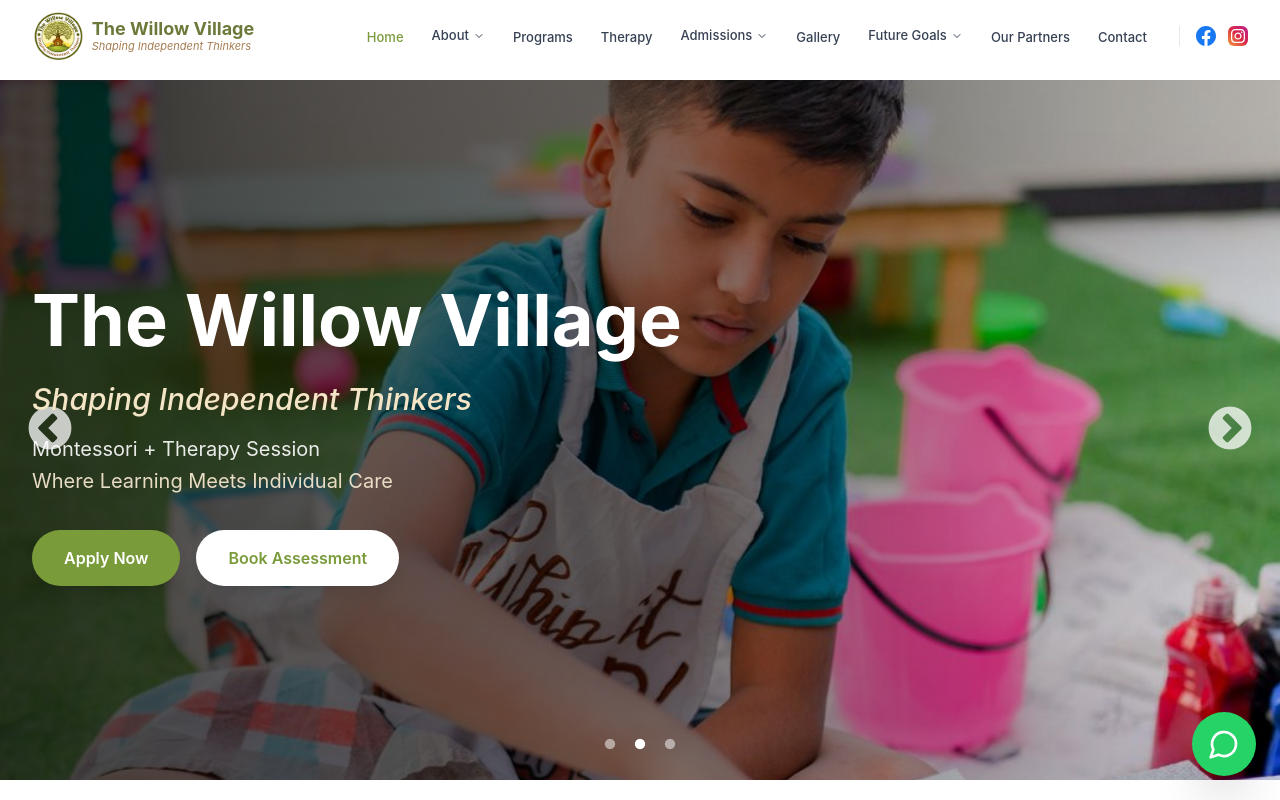
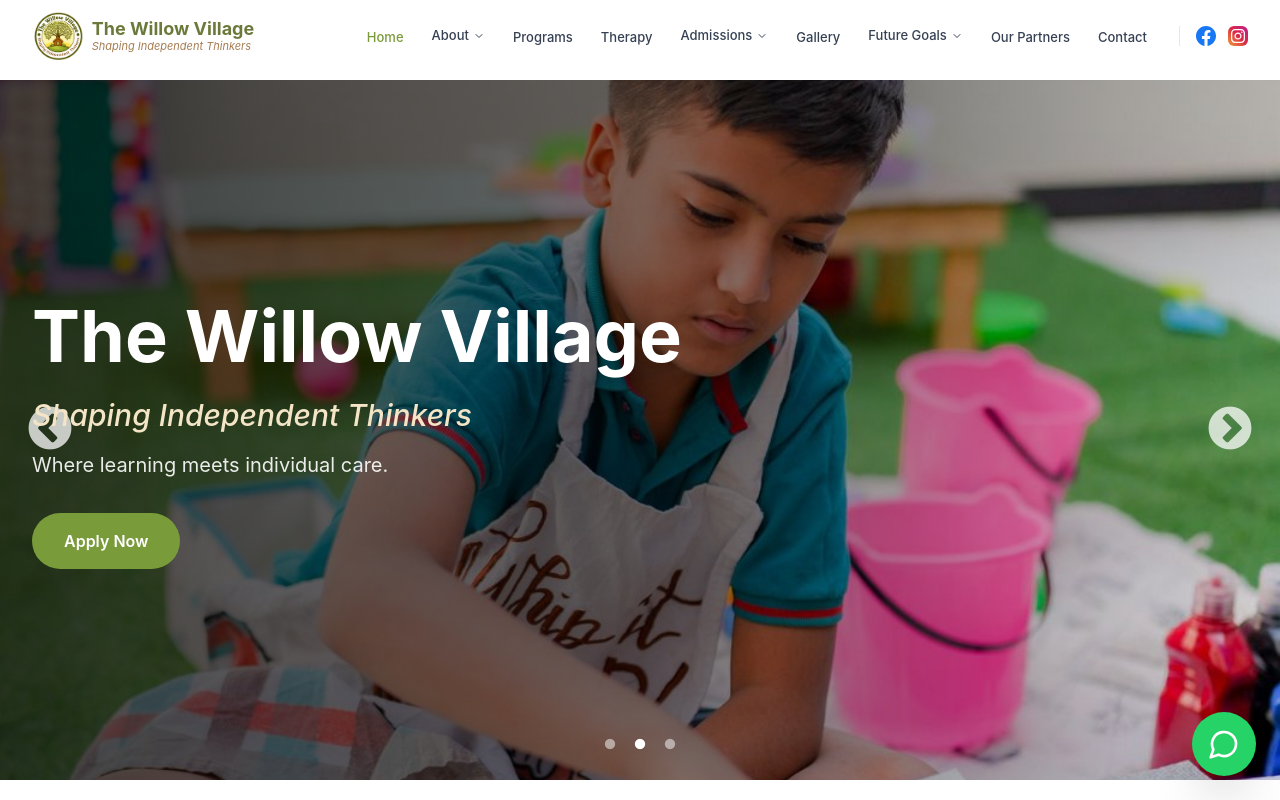
Before and after one commit to thewillowvillage/the-willow-village, a React (Vite) app: page / in a window 1280 px wide. Shown: the top 800 px of the page. Built offline with nearby package versions, Linux system fonts and the light colour scheme.

Commit message:
Update MOU hero banner

```diff
--- a/src/app/components/HomePage.tsx
+++ b/src/app/components/HomePage.tsx
@@ -5,7 +5,7 @@
 
 export default function HomePage() {
   const heroImages = [
-    'https://images.unsplash.com/photo-1763310225537-f7161d5c93e9?crop=entropy&cs=tinysrgb&fit=max&fm=jpg&ixid=M3w3Nzg4Nzd8MHwxfHNlYXJjaHwxfHxtb250ZXNzb3JpJTIwY2hpbGRyZW4lMjBsZWFybmluZyUyMGNsYXNzcm9vbXxlbnwxfHx8fDE3NzE2NzI2MTJ8MA&ixlib=rb-4.1.0&q=80&w=1080',
+    '/images/mou-signing.jpg',
     'https://images.unsplash.com/photo-1758598737882-4d6d61886bde?crop=entropy&cs=tinysrgb&fit=max&fm=jpg&ixid=M3w3Nzg4Nzd8MHwxfHNlYXJjaHwxfHxjaGlsZHJlbiUyMHN0dWR5aW5nJTIwdG9nZXRoZXIlMjBoYXBweXxlbnwxfHx8fDE3NzE1NzY1NDJ8MA&ixlib=rb-4.1.0&q=80&w=1080',
     'https://images.unsplash.com/photo-1661264052465-91de8e0d0449?crop=entropy&cs=tinysrgb&fit=max&fm=jpg&ixid=M3w3Nzg4Nzd8MHwxfHNlYXJjaHwxfHxzcGVjaWFsJTIwbmVlZHMlMjBjaGlsZHJlbiUyMGVkdWNhdGlvbiUyMHN1cHBvcnR8ZW58MXx8fHwxNzcxNjc0MDQwfDA&ixlib=rb-4.1.0&q=80&w=1080',
     'https://images.unsplash.com/photo-1553031883-6eb16f86ac62?crop=entropy&cs=tinysrgb&fit=max&fm=jpg&ixid=M3w3Nzg4Nzd8MHwxfHNlYXJjaHwxfHxraWRzJTIwcGxheWluZyUyMGVkdWNhdGlvbmFsJTIwdG95c3xlbnwxfHx8fDE3NzE1OTQ0ODh8MA&ixlib=rb-4.1.0&q=80&w=1080',
--- a/src/app/pages/Home.tsx
+++ b/src/app/pages/Home.tsx
@@ -1,13 +1,36 @@
 import { motion } from "motion/react";
 import { Link } from "react-router";
 import Slider from "react-slick";
+import { useState } from "react";
 import { Heart, Users, Award, Sparkles, BookOpen, Brain, HandHeart, School, Ribbon, GraduationCap, BriefcaseBusiness, BadgeCheck } from "lucide-react";
 import "slick-carousel/slick/slick.css";
 import "slick-carousel/slick/slick-theme.css";
-const heroImages = [
-  "banner1.jpeg",
-  "banner2.jpeg",
-  "banner3.jpeg",
+const heroSlides = [
+  {
+    image: "/mou-signing.jpg",
+    title: "MOU Signed with Sohail University",
+    subtitle: "Building Partnerships for Better Education",
+    description:
+      "The Willow Village and Sohail University are working together to support inclusive education and child development.",
+    primaryButton: "Partner With Us",
+    primaryLink: "/contact",
+  },
+  {
+    image: "banner2.jpeg",
+    title: "The Willow Village",
+    subtitle: "Shaping Independent Thinkers",
+    description: "Where learning meets individual care.",
+    primaryButton: "Apply Now",
+    primaryLink: "/admissions",
+  },
+  {
+    image: "banner3.jpeg",
+    title: "Montessori Education",
+    subtitle: "Learning Through Care and Support",
+    description: "Discover our programs and services.",
+    primaryButton: "Apply Now",
+    primaryLink: "/admissions",
+  },
 ];
 // Add these to your image array or a new one
 const drawerImages = [
@@ -153,6 +176,8 @@
 ];
 
 export function Home() {
+  const [activeSlide, setActiveSlide] = useState(0);
+
   const sliderSettings = {
     dots: true,
     infinite: true,
@@ -163,23 +188,30 @@
     autoplaySpeed: 4000,
     fade: true,
     pauseOnHover: false,
+    beforeChange: (_current: number, next: number) => {
+      setActiveSlide(next);
+    },
   };
+
+  const currentSlide = heroSlides[activeSlide];
+
   return (
     <div className="pt-16">
     <div className="pt-4">
       {/* Hero Section with Slider */}
       <section className="relative h-[600px] md:h-[700px] overflow-hidden">
         <Slider {...sliderSettings} className="h-full">
-          {heroImages.map((image, index) => (
-            <div key={index} className="relative h-[600px] md:h-[700px]">
-              <div
-                className="absolute inset-0 bg-cover bg-center"
-                style={{ backgroundImage: `url(${image})` }}
-              >
-                <div className="absolute inset-0 bg-gradient-to-r from-black/70 via-black/50 to-transparent"></div>
-              </div>
-            </div>
-          ))}
+          {heroSlides.map((slide, index) => (
+  <div key={index} className="relative h-[500px] sm:h-[600px] md:h-[700px]">
+    <img
+      src={slide.image}
+      alt={slide.title}
+      className="absolute inset-0 w-full h-full object-cover object-center"
+    />
+
+    <div className="absolute inset-0 bg-gradient-to-r from-black/70 via-black/50 to-transparent" />
+  </div>
+))}
         </Slider>
 
         {/* Hero Content */}
@@ -197,7 +229,7 @@
                 transition={{ duration: 0.8, delay: 0.4 }}
                 className="text-4xl md:text-6xl lg:text-7xl font-bold text-white mb-4 leading-tight"
               >
-                The Willow Village
+                 {currentSlide.title}
               </motion.h1>
               <motion.p
                 initial={{ opacity: 0, x: -30 }}
@@ -205,7 +237,7 @@
                 transition={{ duration: 0.8, delay: 0.6 }}
                 className="text-2xl md:text-3xl text-[#F4E5C7] mb-4 font-medium italic"
               >
-                Shaping Independent Thinkers
+                {currentSlide.subtitle}
               </motion.p>
               <motion.p
                 initial={{ opacity: 0, x: -30 }}
@@ -213,9 +245,9 @@
                 transition={{ duration: 0.8, delay: 0.8 }}
                 className="text-lg md:text-xl text-white/90 mb-8 leading-relaxed"
               >
-                Montessori + Therapy Session
+                {currentSlide.description}
                 <br />
-                <span className="text-[#E8DCC4]">Where Learning Meets Individual Care</span>
+                <span className="text-[#E8DCC4]"></span>
               </motion.p>
               <motion.div
                 initial={{ opacity: 0, y: 20 }}
@@ -224,17 +256,11 @@
                 className="flex flex-wrap gap-4"
               >
                 <Link
-                  to="/admissions"
-                  className="bg-[#7A9B3A] text-white px-8 py-4 rounded-full font-semibold hover:bg-[#6B7A3A] transition-all shadow-lg hover:shadow-xl transform hover:scale-105"
-                >
-                  Apply Now
-                </Link>
-                <Link
-                  to="/contact"
-                  className="bg-white text-[#7A9B3A] px-8 py-4 rounded-full font-semibold hover:bg-[#E8DCC4] transition-all shadow-lg hover:shadow-xl transform hover:scale-105"
-                >
-                  Book Assessment
-                </Link>
+  to={currentSlide.primaryLink}
+  className="bg-[#7A9B3A] text-white px-8 py-4 rounded-full font-semibold"
+>
+  {currentSlide.primaryButton}
+</Link>
               </motion.div>
             </motion.div>
           </div>
```
Also changed, not shown: public/mou-signing.jpg (added).
